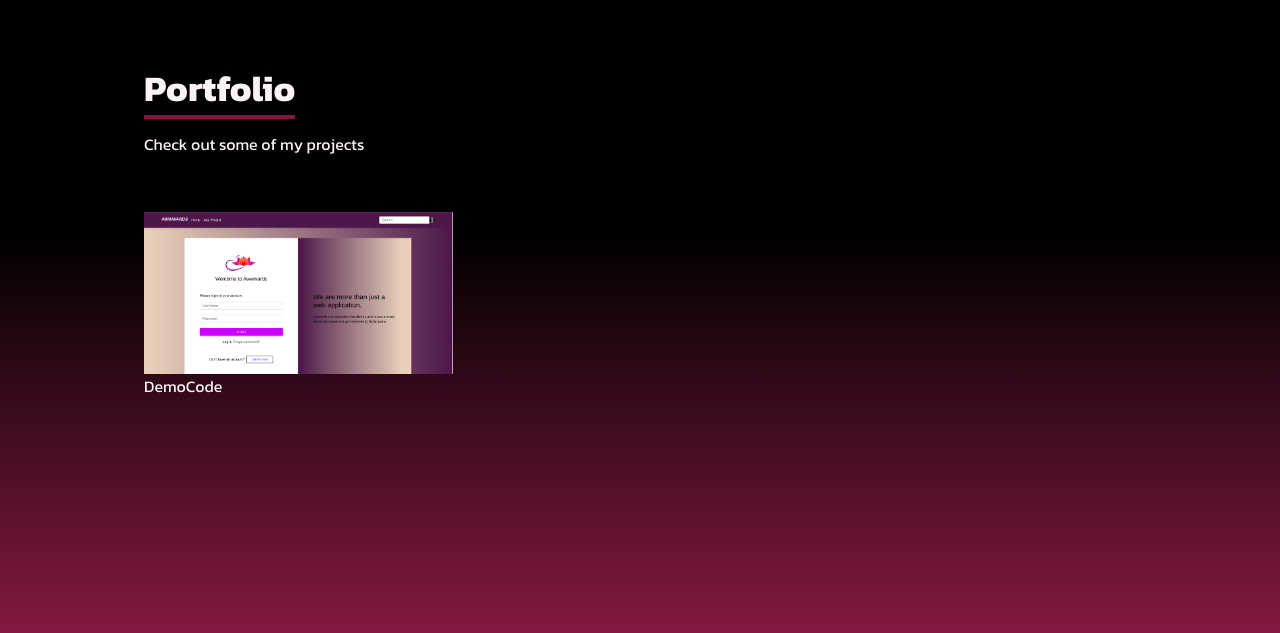
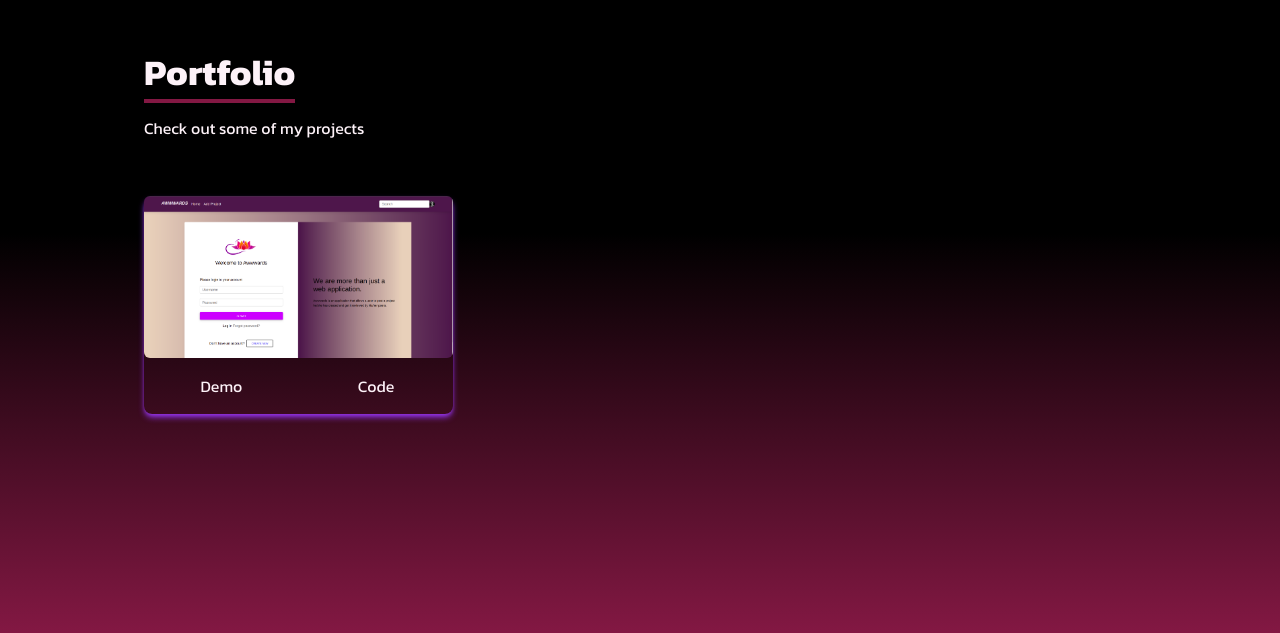
Before and after one commit to Charlotte-Natasha/Digital..Journey, a React (Create React App) app: page / in a window 1280 px wide. Shown: the part 1767-2400 px from the top of the page. Built offline with nearby package versions, Linux system fonts and the light colour scheme.

Commit message:
styled portfolio buttons and image

```diff
--- a/src/components/Portfolio.jsx
+++ b/src/components/Portfolio.jsx
@@ -12,11 +12,11 @@ const Portfolio = () => {
                     <p className='py-6'>Check out some of my projects</p>
                 </div>
                 <div className='grid sm:grid-cols-2 md:grid-cols-3 gap-8 px-12 sm:px-0'>
-                    <div>
-                        <img src={award} alt="" />
-                        <div>
-                            <button>Demo</button>
-                            <button>Code</button>
+                    <div className='shadow-md shadow-purple-600 rounded-lg'>
+                        <img src={award} alt="" className='rounded-md duration-200 hover:scale-105' />
+                        <div className='flex items-center justify-center'>
+                            <button className='w-1/2 px-6 first-letter:py-3 m-4 duration-200 hover:scale-105'>Demo</button>
+                            <button className='w-1/2 px-6 first-letter:py-3 m-4 duration-200 hover:scale-105'>Code</button>
                         </div>
                     </div>
                 </div>
```
